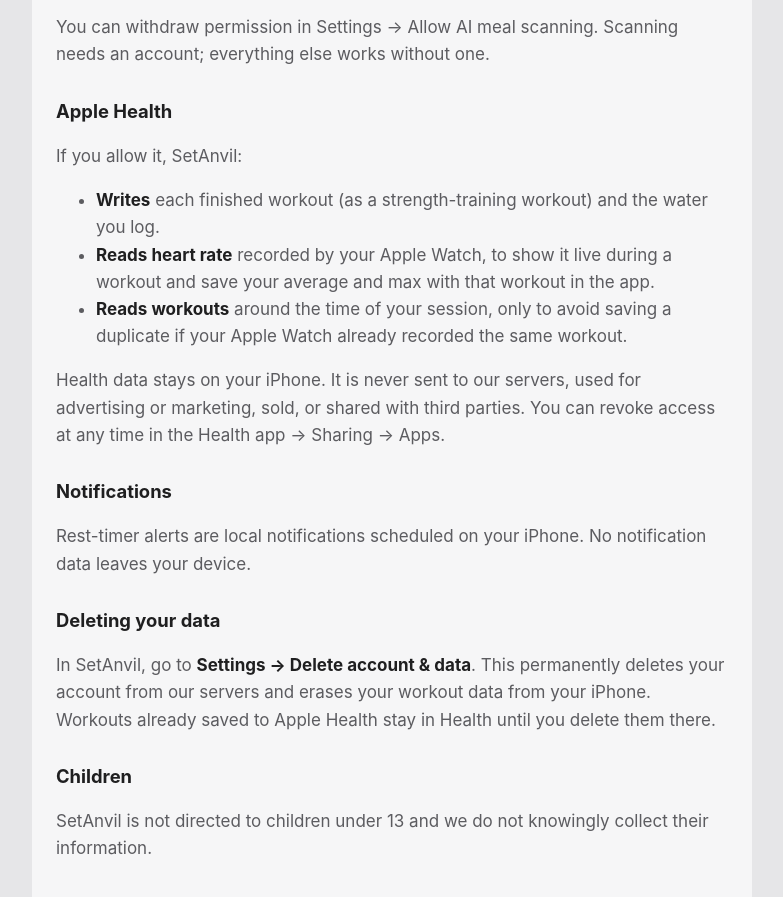
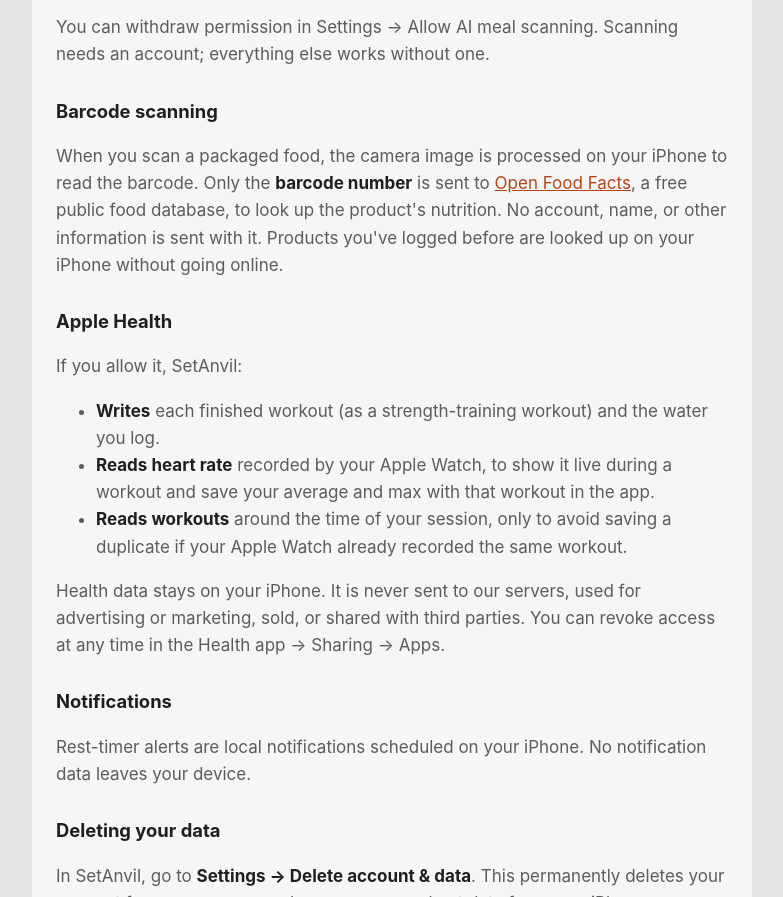
Before and after one commit to harut-payaslyan20/setanvil-site, a plain HTML site: page privacy.html in a window 1280 px wide. Shown: the part 1123-2020 px from the top of the page, without its empty margins (248-1031 px from the left). Drawn offline with Linux system fonts and the light colour scheme.

Commit message:
Privacy policy: barcode scanning

```diff
--- a/privacy.html
+++ b/privacy.html
@@ -34,6 +34,9 @@ h1{margin:0 0 4px}h2{margin-top:28px;font-size:1.15rem}p,li{color:var(--muted)}s
 </ul>
 <p>You can withdraw permission in Settings → Allow AI meal scanning. Scanning needs an account; everything else works without one.</p>
 
+<h2>Barcode scanning</h2>
+<p>When you scan a packaged food, the camera image is processed on your iPhone to read the barcode. Only the <strong>barcode number</strong> is sent to <a href="https://world.openfoodfacts.org">Open Food Facts</a>, a free public food database, to look up the product's nutrition. No account, name, or other information is sent with it. Products you've logged before are looked up on your iPhone without going online.</p>
+
 <h2>Apple Health</h2>
 <p>If you allow it, SetAnvil:</p>
 <ul>
```
